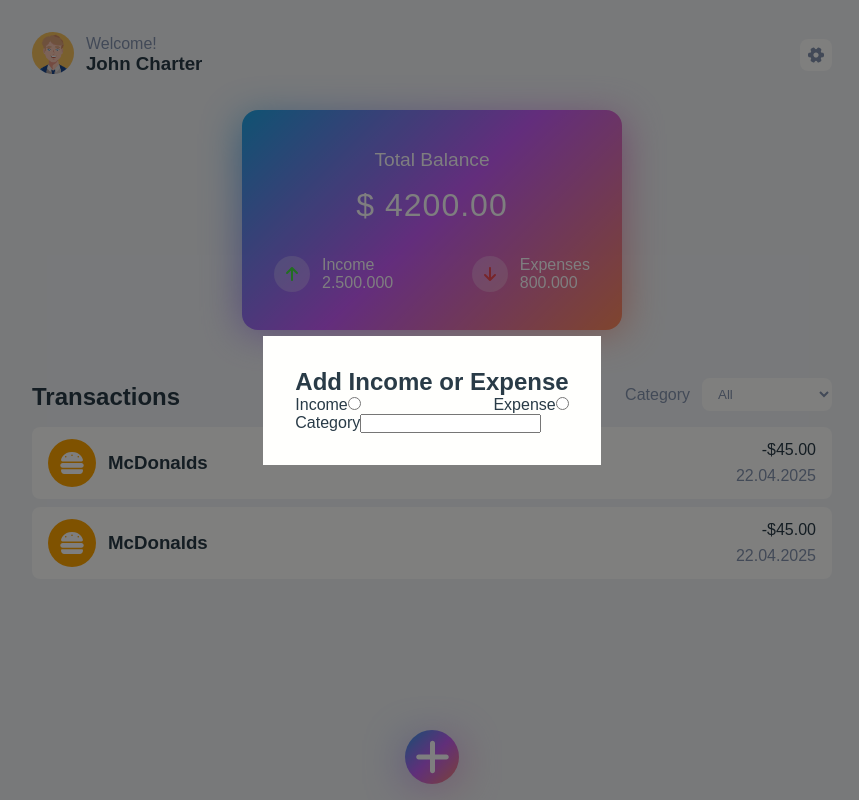
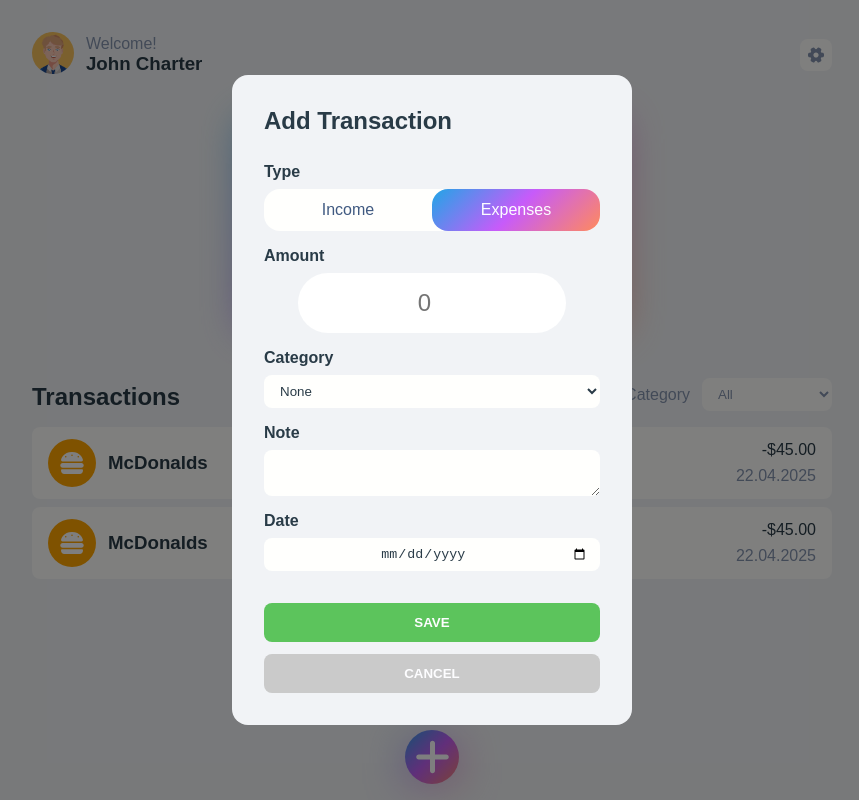
Before and after one commit to sbraende/expense-tracker, a React (Vite) app: page / in a window 1280 px wide. Shown: the whole page, without its empty margins (208-1067 px from the left). Built offline with nearby package versions, Linux system fonts and the light colour scheme.

Commit message:
add: InputModal component

```diff
--- a/src/components/InputModal/InputModal.jsx
+++ b/src/components/InputModal/InputModal.jsx
@@ -1,25 +1,79 @@
 import styles from "./InputModal.module.css";
+import { FontAwesomeIcon } from "@fortawesome/react-fontawesome";
+import { faGlobe } from "@fortawesome/free-solid-svg-icons";
 
 const InputModal = () => {
   return (
     <div className={styles.inputModalContainer}>
       <form className={styles.form}>
-        <h2>Add Income or Expense</h2>
+        <h2 className={styles.formTitle}>Add Transaction</h2>
         <div className={styles.formGroup}>
-          <div className={styles.inputTypeContainer}>
-            <div className={styles.inputType}>
-              <label htmlFor="type">Income</label>
-              <input type="radio" name="type" id="type" value="income" />
-            </div>
-            <div className={styles.inputType}>
-              <label htmlFor="type">Expense</label>
-              <input type="radio" name="type" id="type" value="expense" />
-            </div>
+          <label className={styles.label}>Type</label>
+          <div className={styles.incomeExpensesButtonsContainer}>
+            <button className={`${styles.incomeExpensesButtons} ${styles.incomeButton}`}>
+              Income
+            </button>
+            <button
+              className={`${styles.incomeExpensesButtons} ${styles.expensesButton} ${styles.incomeExpensesButtonActive}`}
+            >
+              Expenses
+            </button>
           </div>
         </div>
-        <div className={styles.formGroup}>
-          <label htmlFor="category">Category</label>
-          <input type="text" name="category" id="category" />
+        {/* Expenses */}
+        <fieldset className={styles.fieldset}>
+          {/* Amount */}
+          <div className={styles.formGroup}>
+            <label className={styles.label} htmlFor="amount">
+              Amount
+            </label>
+            <input
+              className={styles.amountInput}
+              type="number"
+              name="amount"
+              id="amount"
+              placeholder="0"
+            />
+          </div>
+
+          {/* Category */}
+          <div className={styles.formGroup}>
+            <label className={styles.label} htmlFor="category">
+              Category
+            </label>
+            <select className={styles.select} name="category" id="category">
+              <option value="None">None</option>
+              <option value="housing">Housing</option>
+              <option value="utilities">Utilities</option>
+              <option value="grocery">Groceries</option>
+              <option value="transportation">Transportation</option>
+              <option value="clothing">Clothing</option>
+              <option value="entertainment">Entertainment</option>
+              <option value="other">Other</option>
+            </select>
+          </div>
+          {/* Note */}
+          <div className={styles.formGroup}>
+            <label className={styles.label} htmlFor="note">
+              Note
+            </label>
+            <textarea className={styles.textInput} name="note" id="note"></textarea>
+            {/* <input className={styles.textInput} type="text" name="note" id="note" /> */}
+          </div>
+
+          {/* Date */}
+          <div className={styles.formGroup}>
+            <label className={styles.label} htmlFor="date">
+              Date
+            </label>
+            <input className={styles.date} type="date" name="date" id="date" />
+          </div>
+        </fieldset>
+        <div className={styles.submitCancelButtonsContainer}>
+          <button className={`${styles.submitButton} ${styles.button}`} type="submit">
+            SAVE
+          </button>
+          <button className={`${styles.cancelButton} ${styles.button}`}>CANCEL</button>
         </div>
       </form>
     </div>
--- a/src/components/InputModal/InputModal.module.css
+++ b/src/components/InputModal/InputModal.module.css
@@ -1,26 +1,147 @@
 .inputModalContainer {
   position: fixed;
+  overflow-y: auto;
   width: 100%;
   height: 100%;
-  /* top: 0; */
-  /* left: 0; */
-  /* overflow-y: auto; */
-
   display: flex;
   flex-direction: column;
   align-items: center;
   justify-content: center;
-
   background-color: rgba(0, 0, 0, 0.5);
 }
 
 .form {
   max-width: 400px;
   padding: var(--spacing-large) var(--spacing-large);
+  border-radius: var(--border-radius-large);
+  background-color: var(--color-primary-bg);
+}
+
+.formTitle {
+  padding-bottom: var(--spacing-small);
+}
+
+.formGroup {
+  display: flex;
+  flex-direction: column;
+  gap: var(--spacing-x-small);
+}
+
+.incomeExpensesButtonsContainer {
+  width: 100%;
+  border-radius: var(--border-radius-large);
+  background-color: var(--color-seconary-bg);
+  display: flex;
+  justify-content: space-between;
+}
+
+.incomeExpensesButtons {
+  flex-basis: 50%;
+  background-color: transparent;
+  color: var(--color-secondary-text);
+  font-size: inherit;
+}
+
+.incomeButton,
+.expensesButton {
+  transition: opacity 0.25s;
+}
+
+.incomeButton:hover,
+.expensesButton:hover {
+  opacity: 0.8;
+}
+
+.incomeExpensesButtonActive {
+  padding: var(--spacing-small) var(--spacing-small);
+  border-radius: var(--border-radius-large);
+  color: var(--color-white-text);
+  background: var(--color-gradient-ramp1-solid);
+  background: var(--color-gradient-ramp1);
+}
+
+.fieldset {
+  border: 0;
+}
+
+.label {
+  padding-top: var(--spacing-medium);
+  font-weight: 600;
+}
+
+.amountInput {
+  width: 80%;
+  margin: 0 auto;
+  padding: var(--spacing-medium) var(--spacing-large);
+  border: 0;
+  border-radius: 4rem;
+  font-size: var(--font-size-large);
+  text-align: center;
+}
+
+.select {
+  width: 100%;
+  padding: var(--spacing-x-small) var(--spacing-small);
+  border: none;
+  border-radius: var(--border-radius-medium);
+  color: inherit;
   background-color: var(--color-seconary-bg);
 }
 
-.inputTypeContainer {
+.transactionsList {
+  padding: var(--spacing-medium) 0;
   display: flex;
-  justify-content: space-between;
+  flex-direction: column;
+  gap: var(--spacing-x-small);
 }
+
+.textInput {
+  width: 100%;
+  padding: var(--spacing-x-small) var(--spacing-small);
+  border: none;
+  border-radius: var(--border-radius-medium);
+  color: inherit;
+  background-color: var(--color-seconary-bg);
+}
+
+.date {
+  width: 100%;
+  padding: var(--spacing-x-small) var(--spacing-small);
+  border: none;
+  border-radius: var(--border-radius-medium);
+  color: inherit;
+  background-color: var(--color-seconary-bg);
+  text-align: center;
+}
+
+.submitCancelButtonsContainer {
+  display: flex;
+  flex-direction: column;
+  gap: var(--spacing-small);
+}
+
+.button {
+  width: 100%;
+  padding: var(--spacing-small) var(--spacing-small);
+  border: none;
+  border-radius: var(--border-radius-medium);
+  text-align: center;
+  font-weight: 600;
+  color: var(--color-white-text);
+  transition: opacity 0.25s;
+}
+
+.button:hover {
+  opacity: 0.8;
+}
+
+.submitButton {
+  margin-top: var(--spacing-large);
+  /* background: var(--color-gradient-ramp1-solid); */
+  /* background: var(--color-gradient-ramp1); */
+  background-color: rgb(92, 196, 92);
+}
+
+.cancelButton {
+  background-color: rgb(202, 202, 202);
+}
```
Also changed, not shown: src/components/InputText/InputText.jsx (deleted), src/components/InputText/InputText.module.css (deleted).
